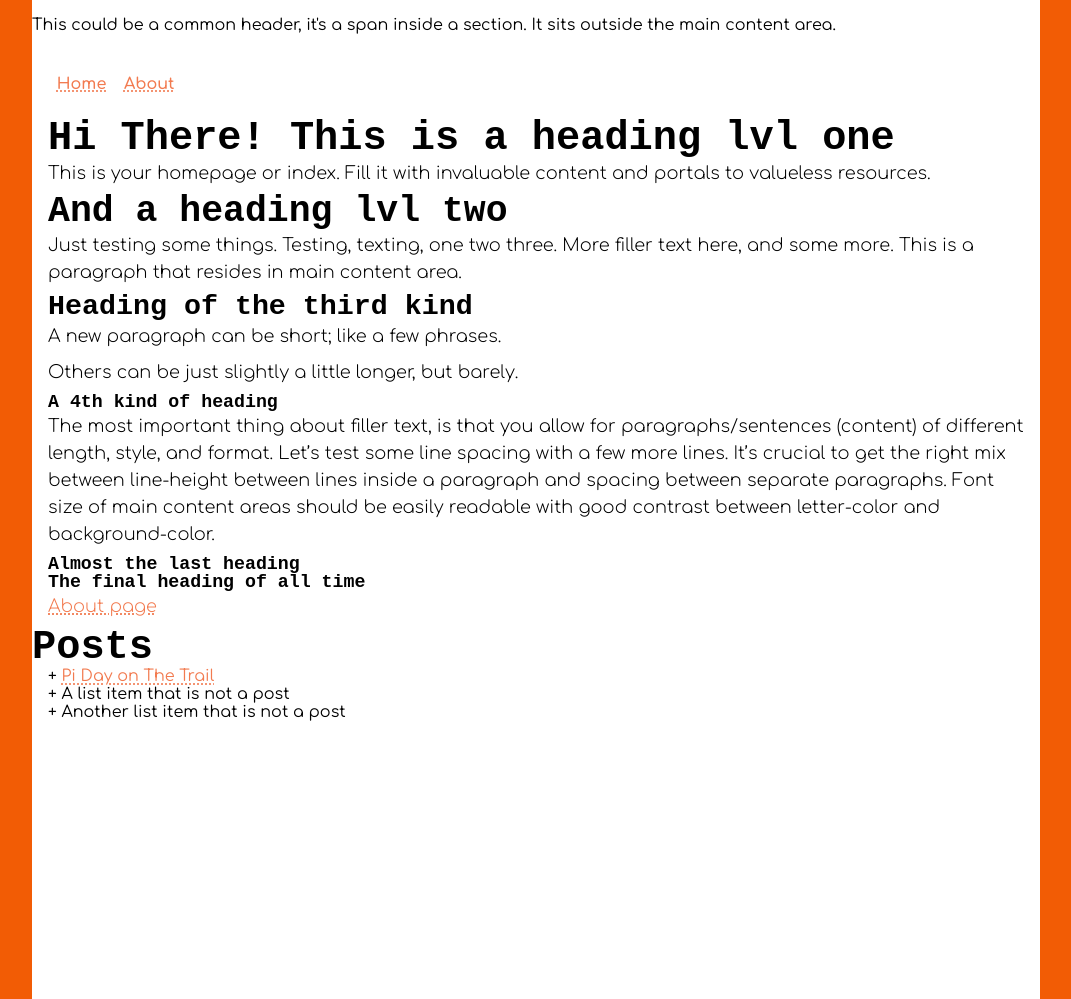
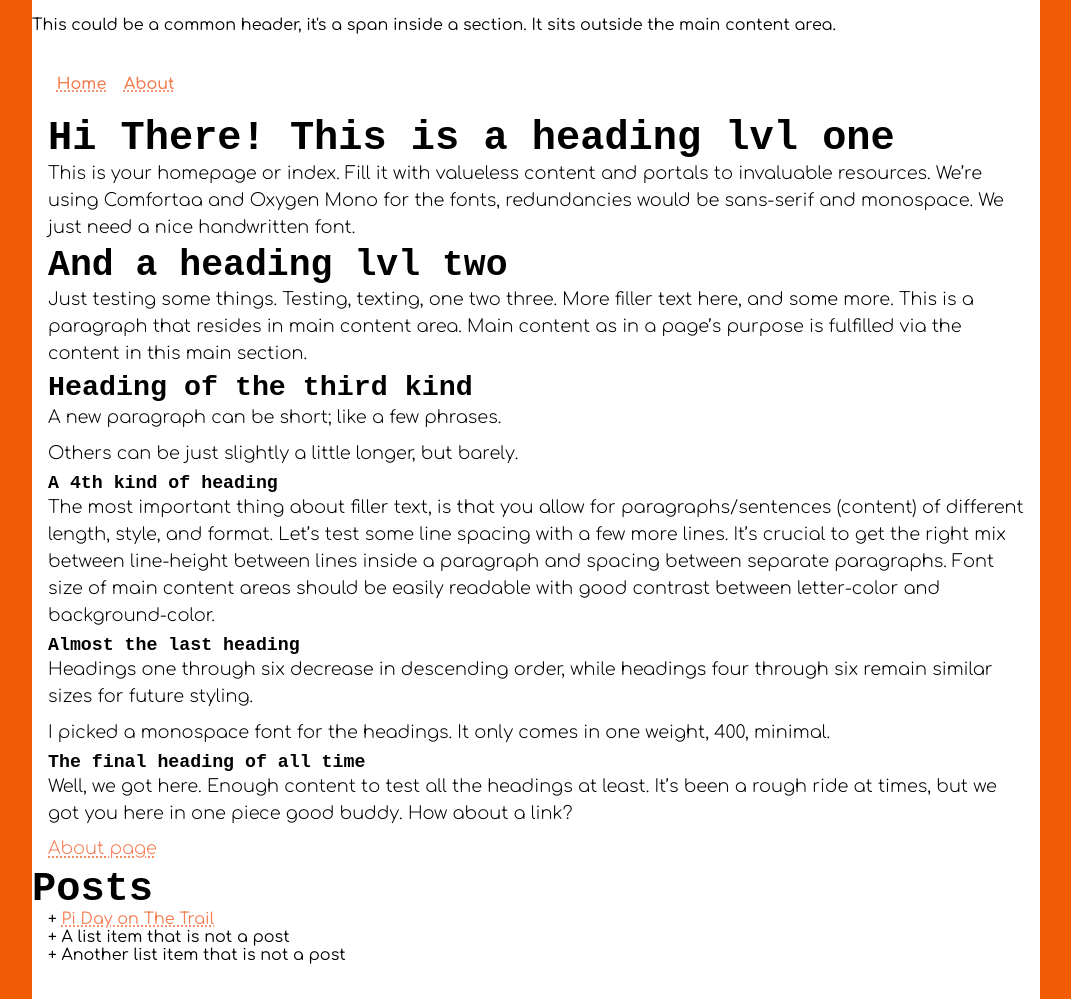
Before and after one commit to craigkraft/craigkraft.github.io, a Jekyll site: the page built from index.md, in a window 1280 px wide. Shown: the whole page, without its empty margins (104-1175 px from the left). Built offline with Jekyll 4.4.1, drawn with Linux system fonts in a browser that asks for light colours; some web fonts are replaced.

Commit message:
Update index.md

```diff
--- a/index.md
+++ b/index.md
@@ -5,11 +5,11 @@ title: Home
 
 # Hi There! This is a heading lvl one
 
-This is your homepage or index. Fill it with invaluable content and portals to valueless resources.
+This is your homepage or index. Fill it with valueless content and portals to invaluable resources. We're using Comfortaa and Oxygen Mono for the fonts, redundancies would be sans-serif and monospace. We just need a nice handwritten font.
 
 ## And a heading lvl two
 
-Just testing some things. Testing, texting, one two three. More filler text here, and some more. This is a paragraph that resides in main content area.
+Just testing some things. Testing, texting, one two three. More filler text here, and some more. This is a paragraph that resides in main content area. Main content as in a page's purpose is fulfilled via the content in this main section.
 
 ### Heading of the third kind
 
@@ -23,6 +23,12 @@ The most important thing about filler text, is that you allow for paragraphs/sen
 
 ##### Almost the last heading
 
+Headings one through six decrease in descending order, while headings four through six remain similar sizes for future styling.
+
+I picked a monospace font for the headings. It only comes in one weight, 400, minimal.
+
 ###### The final heading of all time
 
+Well, we got here. Enough content to test all the headings at least. It's been a rough ride at times, but we got you here in one piece good buddy. How about a link?
+
 [About page](https://craigkraft.github.io/about)
```
